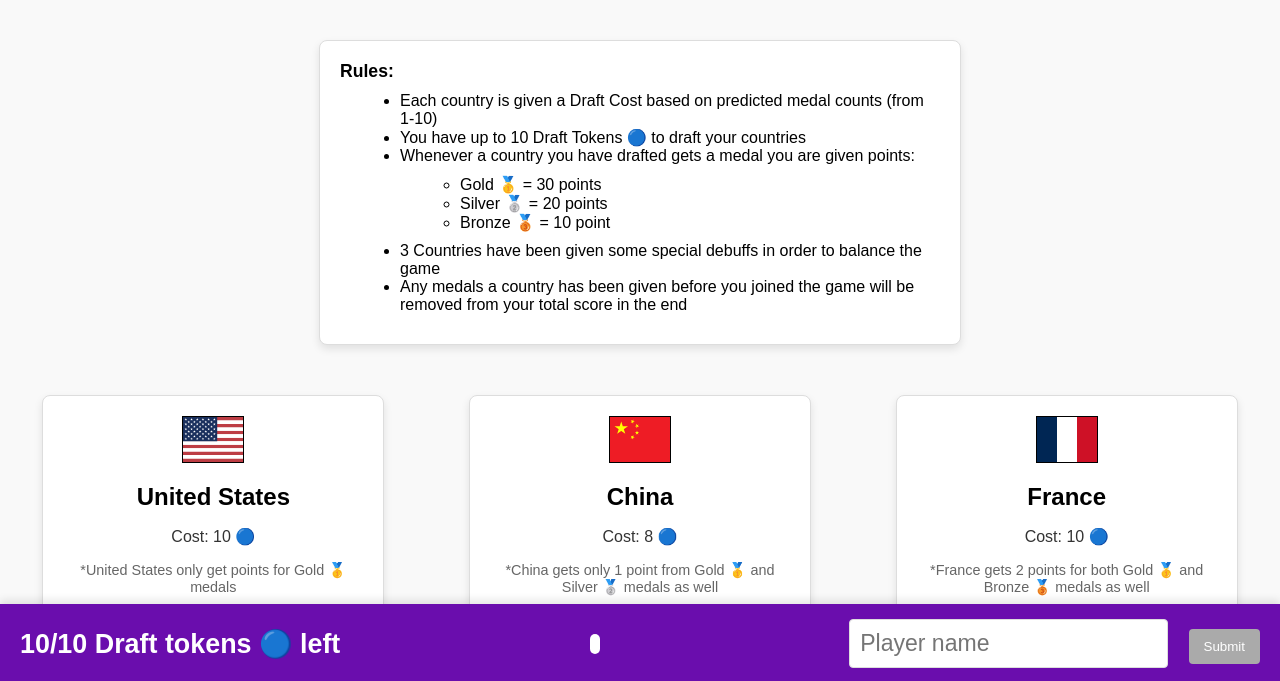
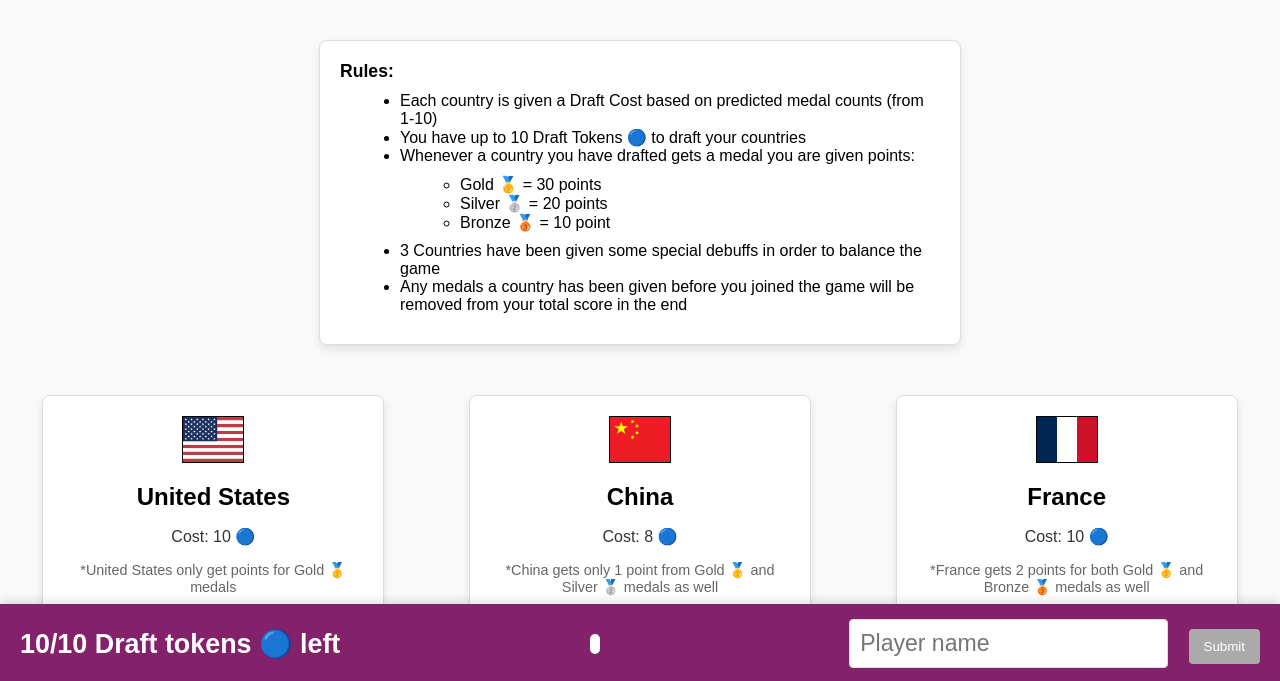
Before and after one commit to JoakimHLund/Olympics2024, a plain HTML site: page index.html in a window 1280 px wide. Shown: the part 117-798 px from the top of the page. Drawn offline with nearby package versions, Linux system fonts and the light colour scheme.

Commit message:
AvinorPurple

```diff
--- a/styles.css
+++ b/styles.css
@@ -10,7 +10,7 @@ body {
 
 .header {
     width: calc(100% - 40px); /* Adjust width to add space on either side */
-    background-color: #6a0dad; /* Change background color to purple */
+    background-color: #84216B; /* Change background color to purple */
     padding: 15px 20px; /* Increase padding and add space on sides */
     box-shadow: 0 -4px 8px rgba(0, 0, 0, 0.1);
     position: fixed; /* Change to fixed for bottom placement */
```
